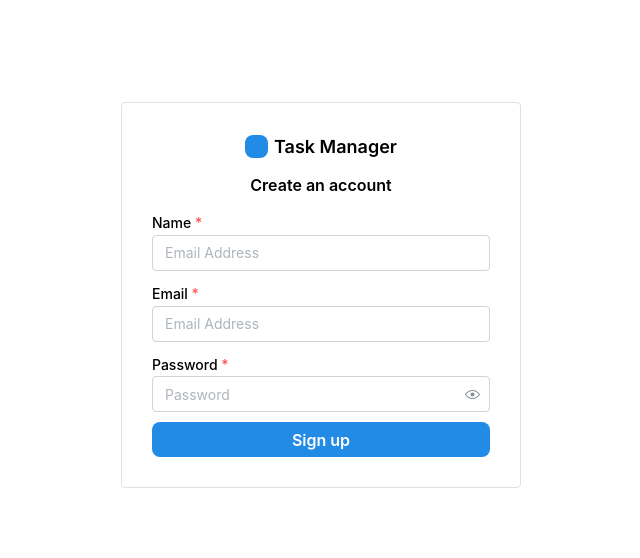
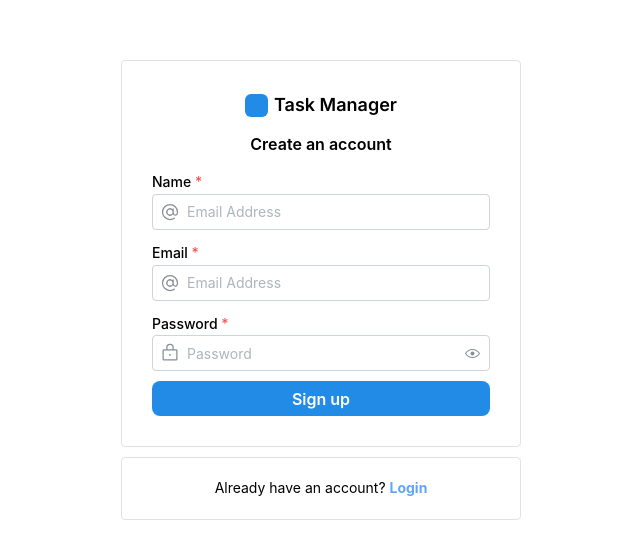
Before and after one commit to Goddiegold/taks-manger-web, a Next.js app: page /register in a window 1280 px wide. Shown: the part 120-678 px from the top of the page, without its empty margins (319-959 px from the left). Built offline with nearby package versions, Linux system fonts and the light colour scheme.

Commit message:
updated login & register page.

```diff
--- a/app/components/Logo.tsx
+++ b/app/components/Logo.tsx
@@ -7,7 +7,7 @@ const Logo = () => {
     return (
         <Link href={"/"}>
             <Flex align={'center'} justify={'center'} className="">
-                <div className="w-[23px] h-[23px] justify-center flex rounded-lg bg-[var(--mantine-primary-color-filled)]">
+                <div className="w-[23px] h-[23px] justify-center flex rounded-md bg-[var(--mantine-primary-color-filled)]">
                 </div>
                 <Space mx={3} />
                 <Text fw={600} size='lg'
--- a/app/layout.tsx
+++ b/app/layout.tsx
@@ -1,7 +1,9 @@
 import { Inter } from 'next/font/google'
 import { ColorSchemeScript, MantineProvider } from "@mantine/core";
+import '@mantine/notifications/styles.css';
 import '@mantine/core/styles.css';
 import "./globals.css";
+import { Notifications } from '@mantine/notifications';
 
 const inter = Inter({
   subsets: ['latin'],
@@ -33,6 +35,7 @@ export default function RootLayout({
       </head>
       <body className={inter.variable}>
         <MantineProvider>
+          <Notifications position="top-right" zIndex={2077} />
           {children}
         </MantineProvider>
       </body>
--- a/app/login/page.tsx
+++ b/app/login/page.tsx
@@ -2,9 +2,34 @@
 import { Button, Group, PasswordInput, Text, TextInput } from "@mantine/core";
 import AuthLayout from "../components/AuthLayout";
 import Link from "next/link";
+import { useFormik } from "formik";
+import * as Yup from "yup";
+import { useState } from "react";
+import { At, Lock } from "@phosphor-icons/react";
+
+const LoginPage = () => {
+  const [loading, setLoading] = useState(false);
+
+  const handleLogin = async (user: { email: string, password: string }) => {
+
+  };
+
+  const formik = useFormik({
+    initialValues: {
+      email: "",
+      password: ""
+    },
+    validationSchema: Yup.object({
+      email: Yup.string().email().required().max(50),
+      password: Yup.string().required().min(8).max(50)
+    }),
+    onSubmit: handleLogin
+  });
+
+  const { values, touched, handleChange, handleSubmit, errors, handleBlur } = formik;
 
 
-const LoginPage = () => {
+
   return (
     <AuthLayout bottomContent={<Group justify="center" m={10}>
       <Text style={{ textAlign: "center" }} size="sm">
@@ -13,44 +38,45 @@ const LoginPage = () => {
           href={"/register"}
           className="font-bold text-blue-400 no-underline"
         >
-            Sign Up
+          Register
         </Link>
       </Text>
     </Group>}>
       <Text ta={"center"} my={"sm"} fw={600}>Login to your account</Text>
       <form method="POST"
-        //   onSubmit={handleSubmit}
+        onSubmit={handleSubmit}
         autoComplete="on">
         <TextInput
           label={"Email"}
-        //   onBlur={handleBlur("email")}
-        //   value={values.email}
-        //   onChange={handleChange("email")}
-        //   icon={<At size={20} />}
+          onBlur={handleBlur("email")}
+          value={values.email}
+          onChange={handleChange("email")}
+          leftSection={<At size={20} />}
           my={10}
           // h={40}
           required
           placeholder="Email Address"
-        //   error={touched.email && errors.email ? errors.email : null}
+          error={touched.email && errors.email ? errors.email : null}
         />
         <PasswordInput
+
           label={"Password"}
-        //   onBlur={handleBlur("password")}
-        //   value={values.password}
-        //   onChange={handleChange("password")}
-        //   icon={<Lock size={20} />}
+          onBlur={handleBlur("password")}
+          value={values.password}
+          onChange={handleChange("password")}
+          leftSection={<Lock size={20} />}
           required
           my={10}
           // h={40}
           placeholder="Password"
-        //   error={touched.password && errors.password ? errors.password : null}
+          error={touched.password && errors.password ? errors.password : null}
         />
 
         <Button
-        //   loading={loading}
+          loading={loading}
           className="bg-primary hover:bg-primary"
           fullWidth
-          mt="xs"
+          mt={10}
           size="md"
           h={35}
           type="submit"
@@ -58,14 +84,6 @@ const LoginPage = () => {
         >
           Sign up
         </Button>
-        {/* <Flex direction="row" justify="center" mt={15}>
-          <Link
-            to="/reset-password"
-            className="mt-4 text-xs hover:underline"
-          >
-            Forgot password?
-          </Link>
-        </Flex> */}
       </form>
     </AuthLayout>
   );
--- a/app/register/page.tsx
+++ b/app/register/page.tsx
@@ -1,57 +1,94 @@
 "use client";
-import { Button, PasswordInput, Text, TextInput } from "@mantine/core";
+import { Button, Group, PasswordInput, Text, TextInput } from "@mantine/core";
 import AuthLayout from "../components/AuthLayout";
+import Link from "next/link";
+import { useState } from "react";
+import { useFormik } from "formik";
+import * as Yup from "yup";
+import { At, Lock } from "@phosphor-icons/react";
 
 
 const RegisterPage = () => {
+
+  const [loading, setLoading] = useState(false);
+
+  const handleRegister = async (user: { email: string, password: string }) => {
+
+  };
+
+  const formik = useFormik({
+    initialValues: {
+      email: "",
+      password: ""
+    },
+    validationSchema: Yup.object({
+      name: Yup.string().required().min(3),
+      email: Yup.string().email().required().max(50),
+      password: Yup.string().required().min(8).max(50)
+    }),
+    onSubmit: handleRegister
+  });
+
+  const { values, touched, handleChange, handleSubmit, errors, handleBlur } = formik;
+
   return (
-        <AuthLayout>
+    <AuthLayout bottomContent={<Group justify="center" m={10}>
+      <Text style={{ textAlign: "center" }} size="sm">
+        Already have an account?{" "}
+        <Link
+          href="/login"
+          className="font-bold text-blue-400 no-underline"
+        >
+          Login
+        </Link>
+      </Text>
+    </Group>}>
       <Text ta={"center"} my={"sm"} fw={600}>Create an account</Text>
       <form method="POST"
-        //   onSubmit={handleSubmit}
+        onSubmit={handleSubmit}
         autoComplete="on">
         <TextInput
           label={"Name"}
-        //   onBlur={handleBlur("email")}
-        //   value={values.email}
-        //   onChange={handleChange("email")}
-        //   icon={<At size={20} />}
+          onBlur={handleBlur("email")}
+          value={values.email}
+          onChange={handleChange("email")}
+          leftSection={<At size={20} />}
           my={10}
           // h={40}
           required
           placeholder="Email Address"
-        //   error={touched.email && errors.email ? errors.email : null}
+          error={touched.email && errors.email ? errors.email : null}
         />
         <TextInput
           label={"Email"}
-        //   onBlur={handleBlur("email")}
-        //   value={values.email}
-        //   onChange={handleChange("email")}
-        //   icon={<At size={20} />}
+          onBlur={handleBlur("email")}
+          value={values.email}
+          onChange={handleChange("email")}
+          leftSection={<At size={20} />}
           my={10}
           // h={40}
           required
           placeholder="Email Address"
-        //   error={touched.email && errors.email ? errors.email : null}
+          error={touched.email && errors.email ? errors.email : null}
         />
         <PasswordInput
           label={"Password"}
-        //   onBlur={handleBlur("password")}
-        //   value={values.password}
-        //   onChange={handleChange("password")}
-        //   icon={<Lock size={20} />}
+            onBlur={handleBlur("password")}
+            value={values.password}
+            onChange={handleChange("password")}
+            leftSection={<Lock size={20} />}
           required
           my={10}
           // h={40}
           placeholder="Password"
-        //   error={touched.password && errors.password ? errors.password : null}
+          error={touched.password && errors.password ? errors.password : null}
         />
 
         <Button
-        //   loading={loading}
+            loading={loading}
           className="bg-primary hover:bg-primary"
           fullWidth
-          mt="xs"
+          mt={10}
           size="md"
           h={35}
           type="submit"
--- /dev/null
+++ b/app/utils/helper.ts
@@ -0,0 +1,54 @@
+import { notifications } from "@mantine/notifications";
+
+export const toast = (message: string, title?: string) => {
+    return {
+        success: () => notifications.show({
+            color: "green",
+            title: title ? title : 'Success',
+            message,
+            withBorder: true,
+            // autoClose: 5000
+        }),
+        error: () => notifications.show({
+            color: "red",
+            title: title ? title : 'Failed',
+            message: message ?? "Something went wrong!",
+            withBorder: true,
+        })
+    }
+}
+
+export function getInitials(name: string) {
+    if (!name) return;
+    const firstName = name.toUpperCase()?.split(" ")[0]
+    const lastName = name.toUpperCase()?.split(" ")[1]
+    if (firstName && lastName) return firstName[0] + lastName[0];
+    return firstName[0] + firstName[1]
+}
+
+export function truncateString(str: string, maxLength = 22) {
+    if (!str) return
+    if (str.length > maxLength) {
+        return str.substring(0, maxLength) + '...';
+    } else {
+        return str;
+    }
+}
+
+export function truncateStringAtMiddle(text: string, maxLength: number) {
+    if (!text) return null;
+    // If the text length is less than or equal to the max length, return the original text
+    if (text.length <= maxLength) {
+        return text;
+    }
+
+    // Calculate how many characters to show from the start and end
+    const partLength = Math.floor((maxLength - 3) / 2);
+
+    // Get the start and end parts of the text
+    const start = text.substring(0, partLength);
+    const end = text.substring(text.length - partLength);
+
+    // Return the truncated text with ellipsis in the middle
+    return `${start}...${end}`;
+}
--- a/package.json
+++ b/package.json
@@ -11,6 +11,8 @@
   "dependencies": {
     "@mantine/core": "^7.12.2",
     "@mantine/hooks": "^7.12.2",
+    "@mantine/notifications": "^7.12.2",
+    "@phosphor-icons/react": "^2.1.7",
     "formik": "^2.4.6",
     "next": "14.2.12",
     "react": "18.3.1",
```
Also changed, not shown: 1 other file (tests, documents, lock files or other folders). Lines whose indentation alone changed are shown as unchanged.
